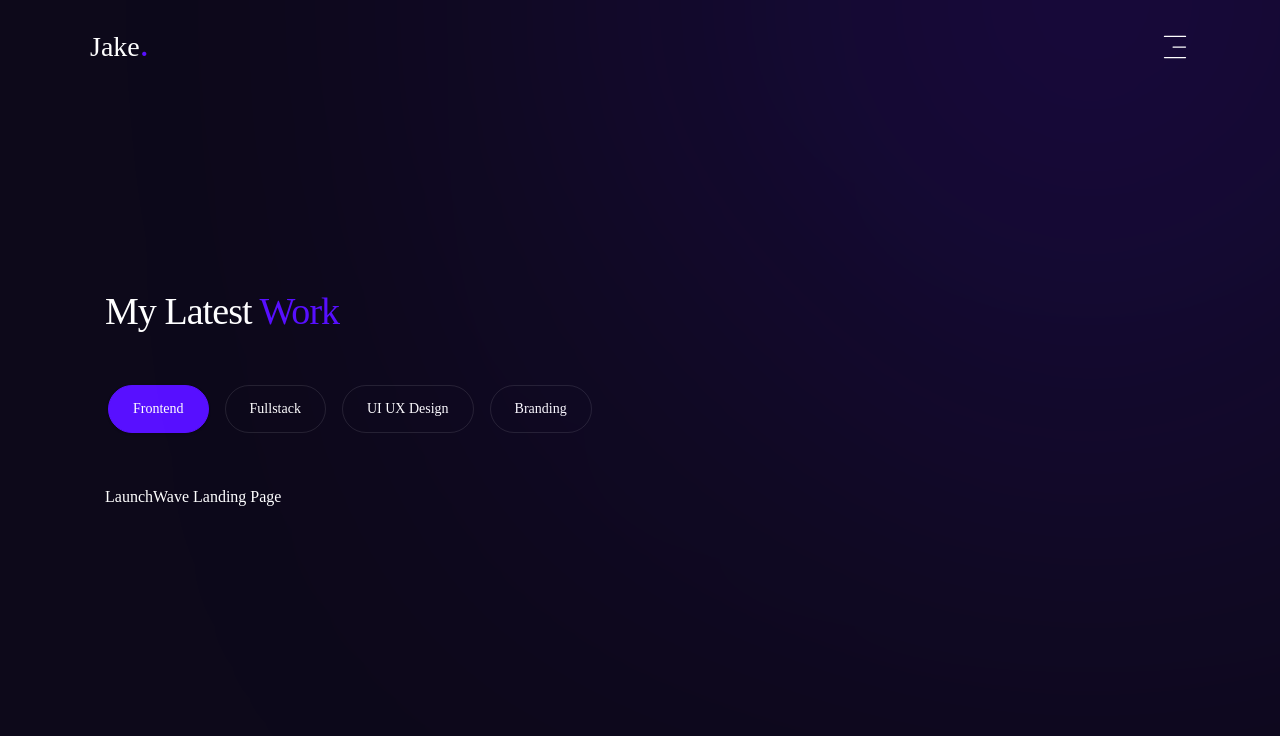
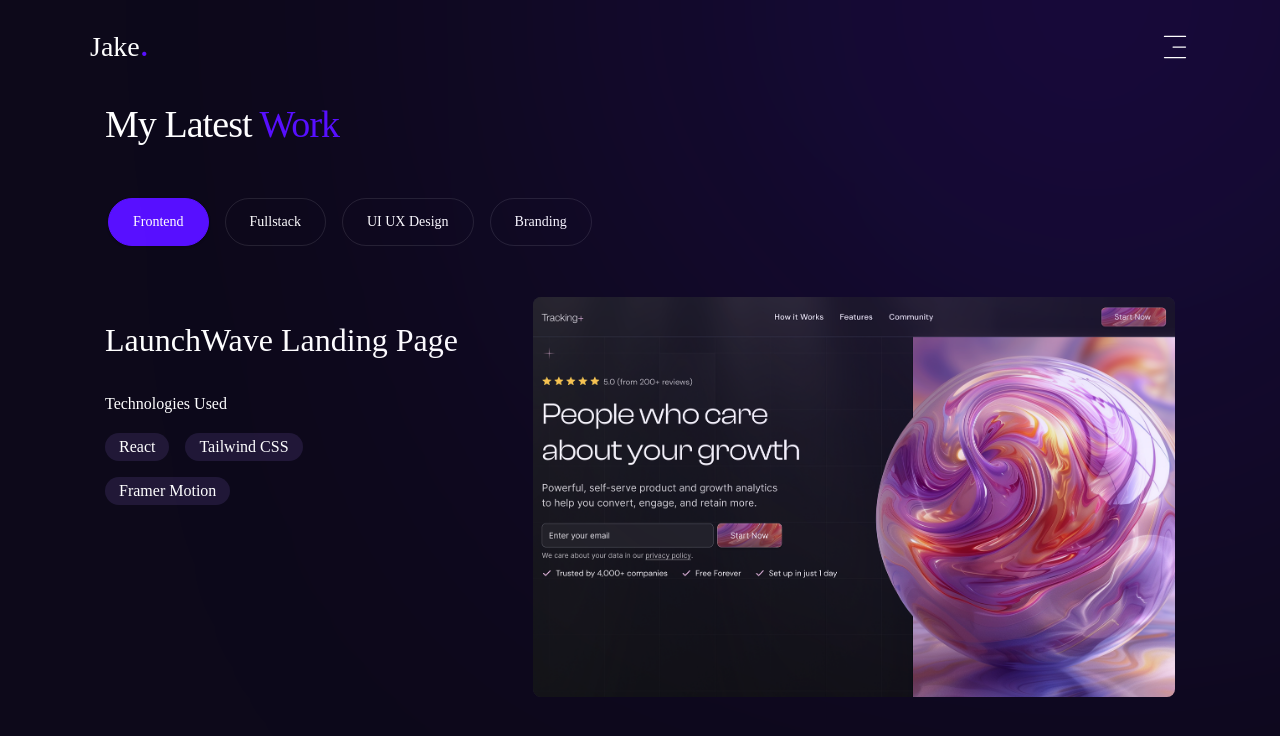
Before and after one commit to Jisap/next15-portfolio, a Next.js app: page /work in a window 1280 px wide. Shown: the top 736 px of the page. Built offline with nearby package versions, Linux system fonts and the light colour scheme; a web font is replaced by a local one.

Commit message:
work content

```diff
--- a/app/work/page.jsx
+++ b/app/work/page.jsx
@@ -105,7 +105,7 @@ const projects = [
   },
 ];
 
-const categories = [ "frontend", "fullstack", "uiux", "branding" ]
+const categories = ["frontend", "fullstack", "uiux", "branding"]
 
 
 
@@ -130,7 +130,7 @@ const Work = () => {
         >
           <TabsList className="flex flex-wrap justify-center items-center gap-4 h-full mb-4 xl:mb-0">
             {categories.map((category) => {
-              return(
+              return (
                 <TabsTrigger
                   key={category}
                   value={category}
@@ -144,15 +144,46 @@ const Work = () => {
 
           <div>
             {categories.map((category) => {
-              return(
+              return (
                 <TabsContent key={category} value={category}>
                   <Swiper>
                     {projects.filter(
                       (project) => project.category === category
                     ).map((project) => {
                       return (
-                        <SwiperSlide>
-                          {project.title}
+                        <SwiperSlide key={project.id} className='h-full'>
+                          <div className='flex flex-col xl:flex-row gap-8 xl:gap-12'>
+                            <div className='w-full max-w-[380px] flex flex-col gap-6 xl:gap-8 xl:pt-6 order-2 xl:order-none'>
+                              <h3 className='h3'>
+                                {project.title}
+                              </h3>
+
+                              <div className='xl:mb-4 max-w-[300px] min-h-[130px]'>
+                                <p className='mb-4'>Technologies Used</p>
+                                <ul className='flex flex-wrap gap-4'>
+                                  {project.tech.map((item, index) => {
+                                    return (
+                                      <li
+                                        key={index}
+                                        className='flex items-center gap-4 bg-[#a883ff]/13 h-[28px] px-[14px] rounded-full'
+                                      >
+                                        {item}
+                                      </li>
+                                    )
+                                  })}
+                                </ul>
+                              </div>
+                            </div>
+
+                            <div className='w-full h-[200px] md:h-[300px] xl:h-[400px] relative bg-pink-50/10 order-1 xl:order-none rounded-lg overflow-hidden'>
+                              <Image
+                                src={project.image}
+                                alt={project.image}
+                                fill
+                                className='object-cover'
+                              />
+                            </div>
+                          </div>
                         </SwiperSlide>
                       )
                     })}
```
